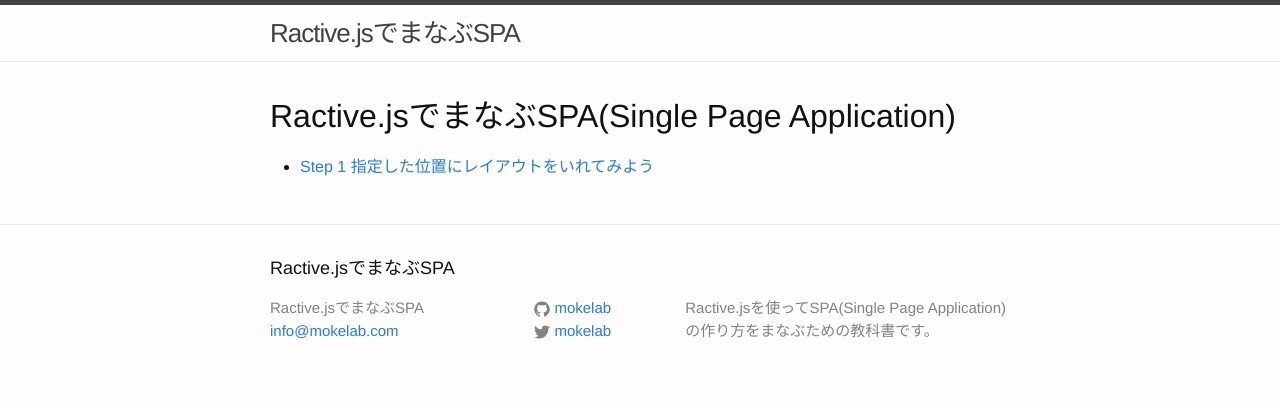
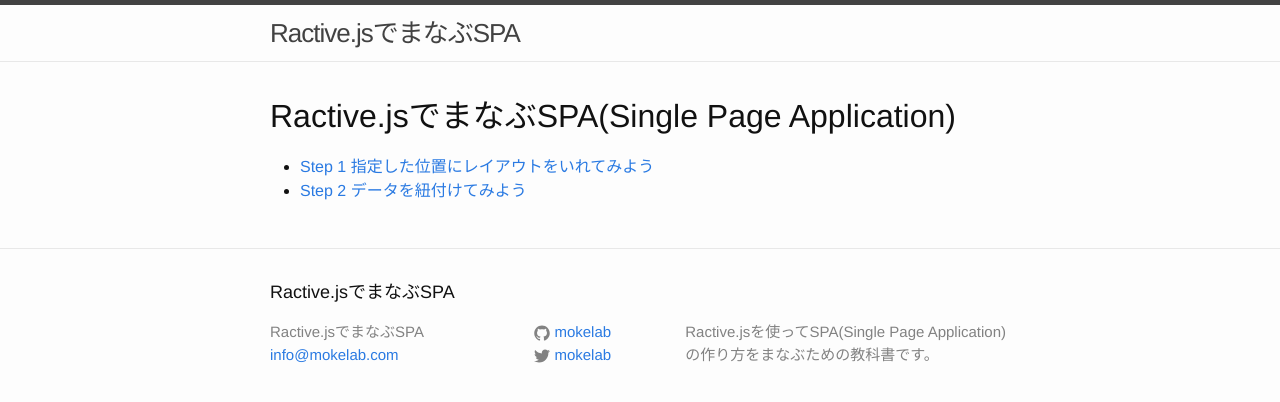
Before and after one commit to mokelab/ractivejs-spa-textbook, a Jekyll site: the page built from index.md, in a window 1280 px wide. Shown: the top 402 px of the page. Built offline with Jekyll 4.4.1, drawn with Linux system fonts in a browser that asks for light colours.

Commit message:
add link

```diff
--- a/index.md
+++ b/index.md
@@ -5,3 +5,4 @@ layout: default
 # Ractive.jsでまなぶSPA(Single Page Application)
 
 - [Step 1 指定した位置にレイアウトをいれてみよう](./step1)
+- [Step 2 データを紐付けてみよう](./step2)
```
